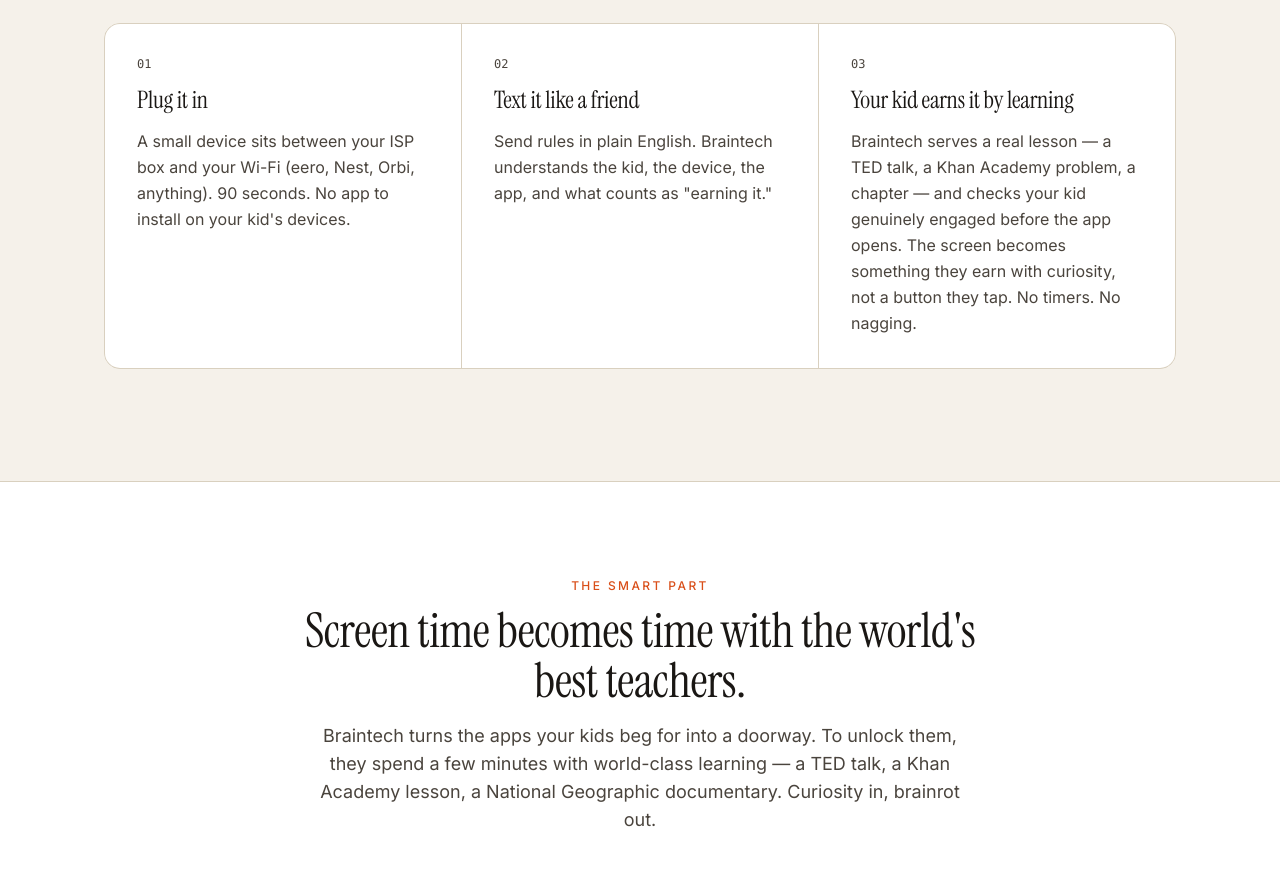
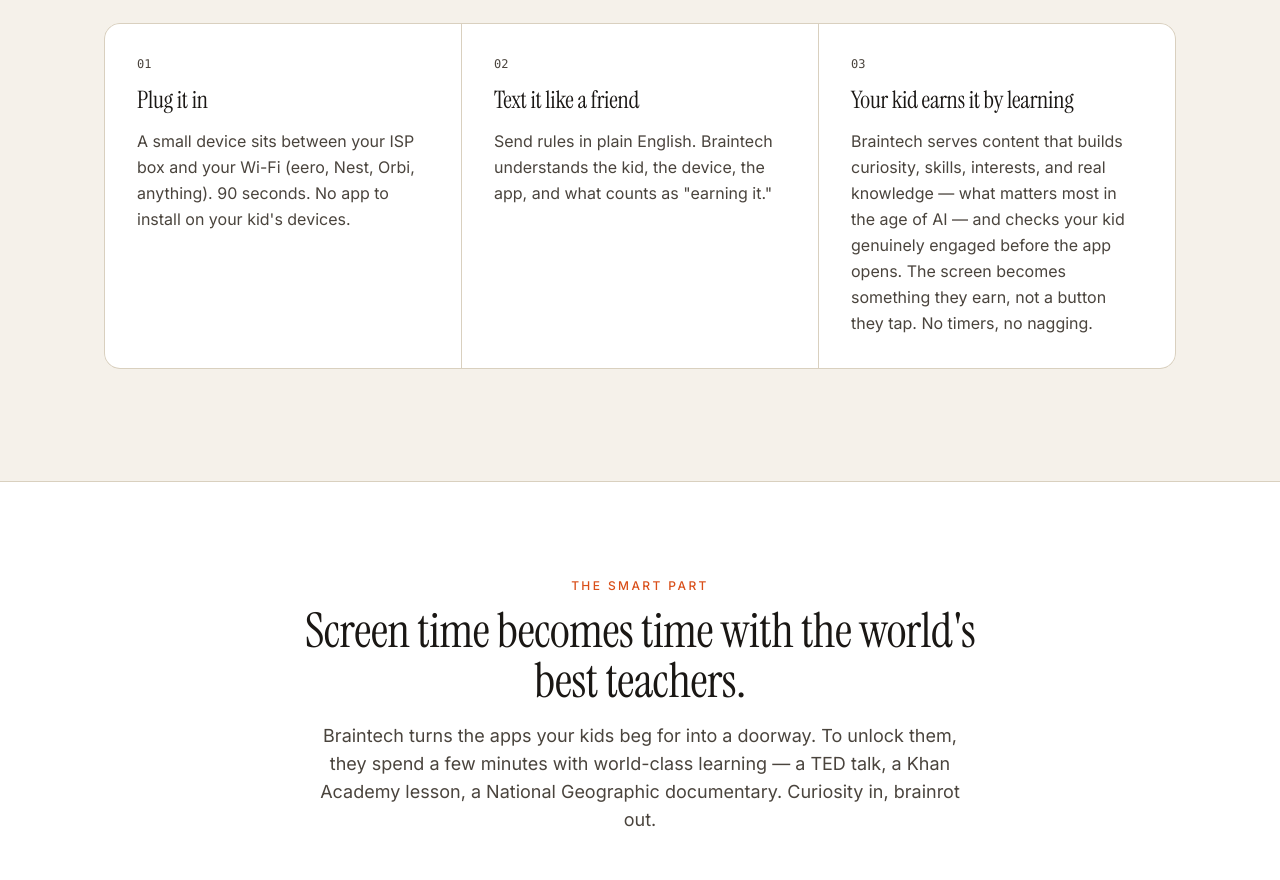
Before and after one commit to zatmonkey/braintech, a Next.js app: page / in a window 1280 px wide. Shown: the part 1600-2480 px from the top of the page. Built offline with nearby package versions, Linux system fonts and the light colour scheme; no server answers.

Commit message:
Step 3 copy: content that builds curiosity/skills/knowledge for the AI age

```diff
--- a/app/page.tsx
+++ b/app/page.tsx
@@ -227,7 +227,7 @@
     {
       n: "03",
       title: "Your kid earns it by learning",
-      body: "Braintech serves a real lesson — a TED talk, a Khan Academy problem, a chapter — and checks your kid genuinely engaged before the app opens. The screen becomes something they earn with curiosity, not a button they tap. No timers. No nagging.",
+      body: "Braintech serves content that builds curiosity, skills, interests, and real knowledge — what matters most in the age of AI — and checks your kid genuinely engaged before the app opens. The screen becomes something they earn, not a button they tap. No timers, no nagging.",
     },
   ];
 
```
